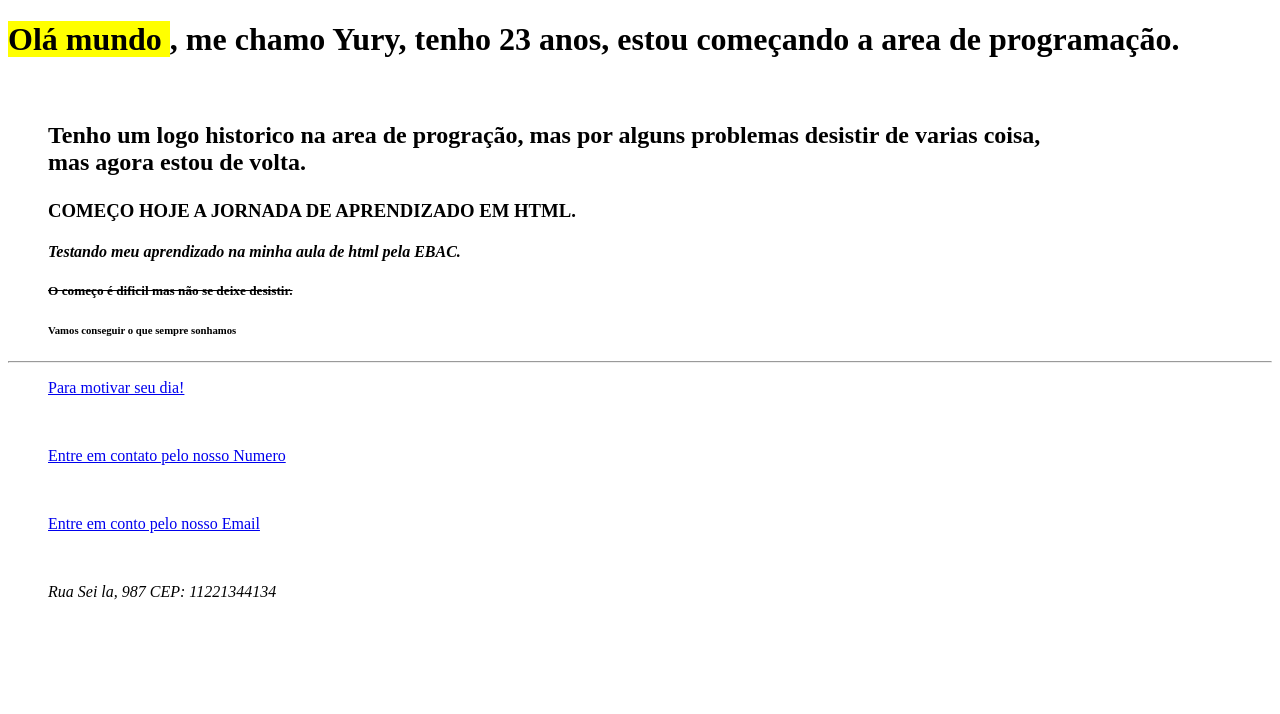
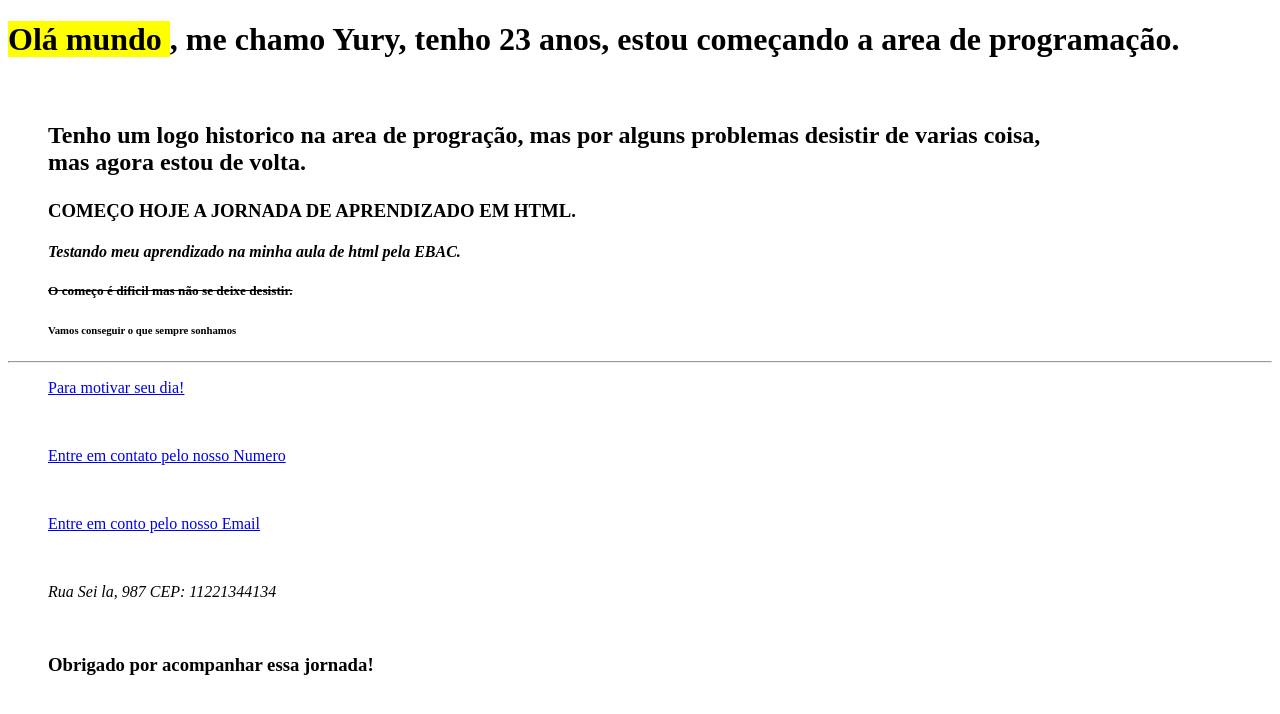
Before and after one commit to YuryAle/Teste_conhecimento_html_1, a plain HTML site: page index.html in a window 1280 px wide. Drawn offline with Linux system fonts and the light colour scheme.

Commit message:
Adcionado novos elementos

```diff
--- a/index.html
+++ b/index.html
@@ -18,6 +18,8 @@
     <a href="mailto:email_secreto@gmail.com" title="Email secreto"> <blockquote>Entre em conto pelo nosso Email</blockquote></a>
     <br />
     <address> <blockquote> Rua Sei la, 987 CEP: 11221344134</blockquote></address>
+    <br />
+    <h3> <blockquote> Obrigado por acompanhar essa jornada!</blockquote></h3>
 
 </body>
 </html>
```
